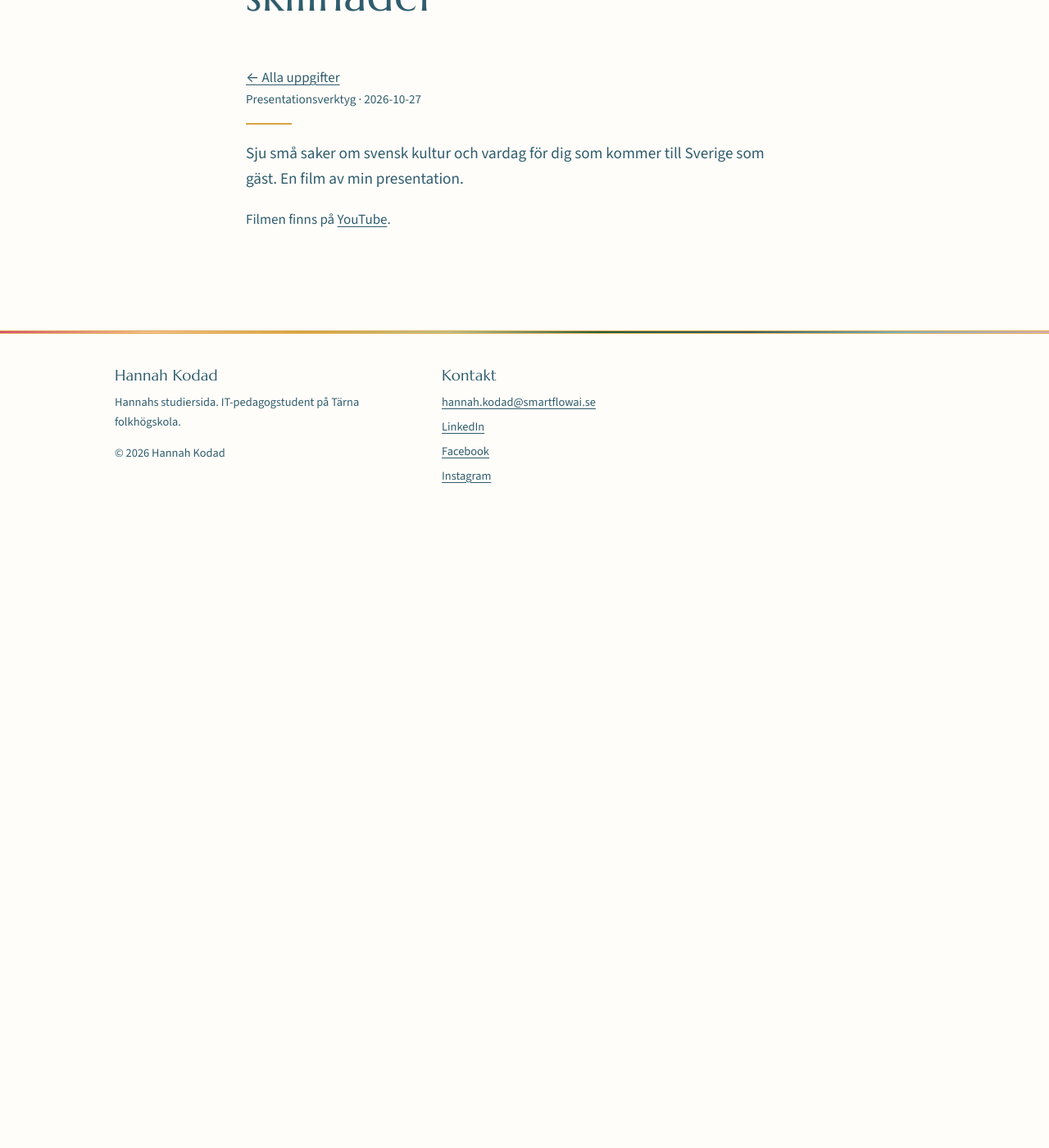
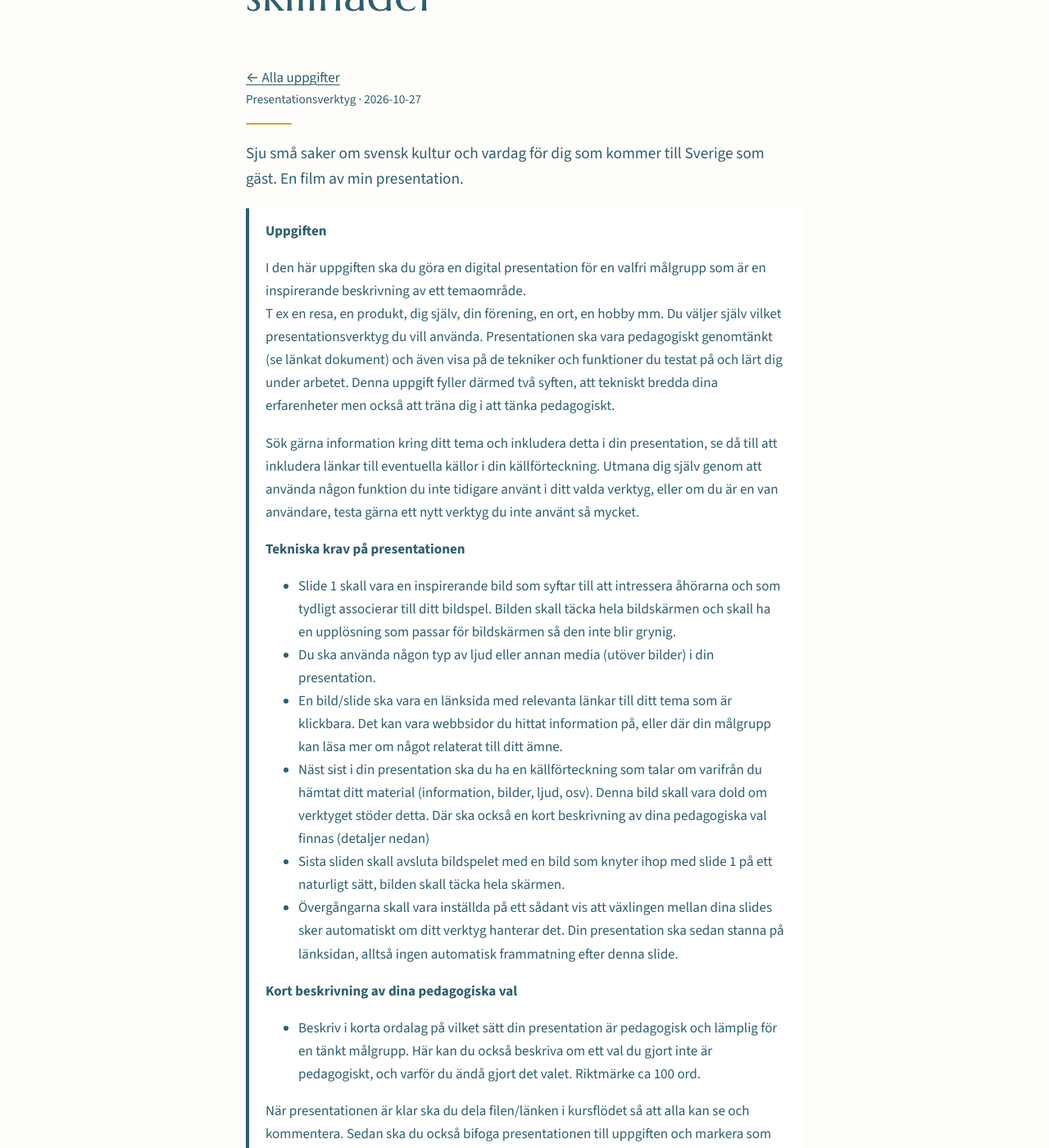
Before and after one commit to HannahKodad/it-pedagogy, a Jekyll site: the page built from _posts/2026-10-27-i-sverige-som-en-gast.md, in a window 1280 px wide and 1400 px high, scrolled down 355 px. Shown: the whole window at 82% size. Built offline with Jekyll 4.4.1, drawn with Linux system fonts in a browser that asks for light colours; before the commit the page ends 985 px from its top, so only the background shows below that; some of the changed text lies outside the part shown.

Commit message:
Give I Sverige som en gäst its own page with the assignment
Co-Authored-By: Claude Opus 5.5 <noreply@anthropic.com>
Claude-Session: https://claude.ai/code/session_01US4uC96mcg9pnYNxCsLiKE

```diff
--- a/_posts/2026-10-27-i-sverige-som-en-gast.md
+++ b/_posts/2026-10-27-i-sverige-som-en-gast.md
@@ -7,9 +7,25 @@ nr: "14"
 ordning: "14a"
 namn: "I Sverige som en gäst – guide till kulturella skillnader"
 ingress: "Sju små saker om svensk kultur och vardag för dig som kommer till Sverige som gäst. En film av min presentation."
-extern: https://youtu.be/sAdq0ibZefw
-extern_text: Se filmen på YouTube
-sitemap: false
 ---
 
-Filmen finns på [YouTube](https://youtu.be/sAdq0ibZefw).
+<div class="uppgiften">
+<p><strong>Uppgiften</strong></p>
+<p>I den här uppgiften ska du göra en digital presentation för en valfri målgrupp som är en inspirerande beskrivning av ett temaområde.<br>T ex en resa, en produkt, dig själv, din förening, en ort, en hobby mm. Du väljer själv vilket presentationsverktyg du vill använda. Presentationen ska vara pedagogiskt genomtänkt (se länkat dokument) och även visa på de tekniker och funktioner du testat på och lärt dig under arbetet. Denna uppgift fyller därmed två syften, att tekniskt bredda dina erfarenheter men också att träna dig i att tänka pedagogiskt.</p>
+<p>Sök gärna information kring ditt tema och inkludera detta i din presentation, se då till att inkludera länkar till eventuella källor i din källförteckning. Utmana dig själv genom att använda någon funktion du inte tidigare använt i ditt valda verktyg, eller om du är en van användare, testa gärna ett nytt verktyg du inte använt så mycket.</p>
+<p><strong>Tekniska krav på presentationen</strong></p>
+<ul>
+<li>Slide 1 skall vara en inspirerande bild som syftar till att intressera åhörarna och som tydligt associerar till ditt bildspel. Bilden skall täcka hela bildskärmen och skall ha en upplösning som passar för bildskärmen så den inte blir grynig.</li>
+<li>Du ska använda någon typ av ljud eller annan media (utöver bilder) i din presentation.</li>
+<li>En bild/slide ska vara en länksida med relevanta länkar till ditt tema som är klickbara. Det kan vara webbsidor du hittat information på, eller där din målgrupp kan läsa mer om något relaterat till ditt ämne.</li>
+<li>Näst sist i din presentation ska du ha en källförteckning som talar om varifrån du hämtat ditt material (information, bilder, ljud, osv). Denna bild skall vara dold om verktyget stöder detta. Där ska också en kort beskrivning av dina pedagogiska val finnas (detaljer nedan)</li>
+<li>Sista sliden skall avsluta bildspelet med en bild som knyter ihop med slide 1 på ett naturligt sätt, bilden skall täcka hela skärmen.</li>
+<li>Övergångarna skall vara inställda på ett sådant vis att växlingen mellan dina slides sker automatiskt om ditt verktyg hanterar det. Din presentation ska sedan stanna på länksidan, alltså ingen automatisk frammatning efter denna slide.</li>
+</ul>
+<p><strong>Kort beskrivning av dina pedagogiska val</strong></p>
+<ul><li>Beskriv i korta ordalag på vilket sätt din presentation är pedagogisk och lämplig för en tänkt målgrupp. Här kan du också beskriva om ett val du gjort inte är pedagogiskt, och varför du ändå gjort det valet. Riktmärke ca 100 ord.</li></ul>
+<p>När presentationen är klar ska du dela filen/länken i kursflödet så att alla kan se och kommentera. Sedan ska du också bifoga presentationen till uppgiften och markera som klar.</p>
+<p>Ge gärna positiv feedback till dina kurskamraters presentationer!</p>
+</div>
+
+<p><a class="knapp" href="https://youtu.be/sAdq0ibZefw" target="_blank" rel="noopener">Se filmen på YouTube ↗</a></p>
```
Also changed, not shown: _posts/2026-10-23-gamma-tutorial.md (+1 -1 lines).
